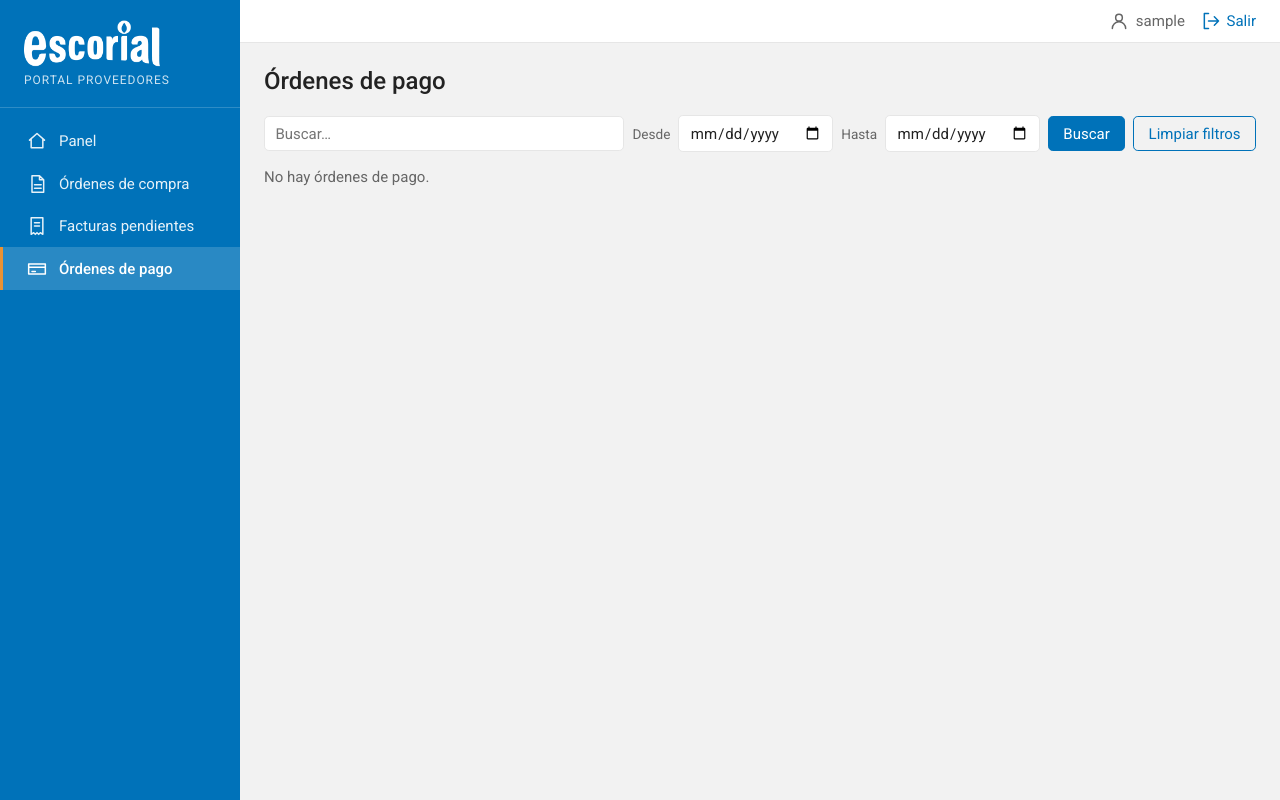
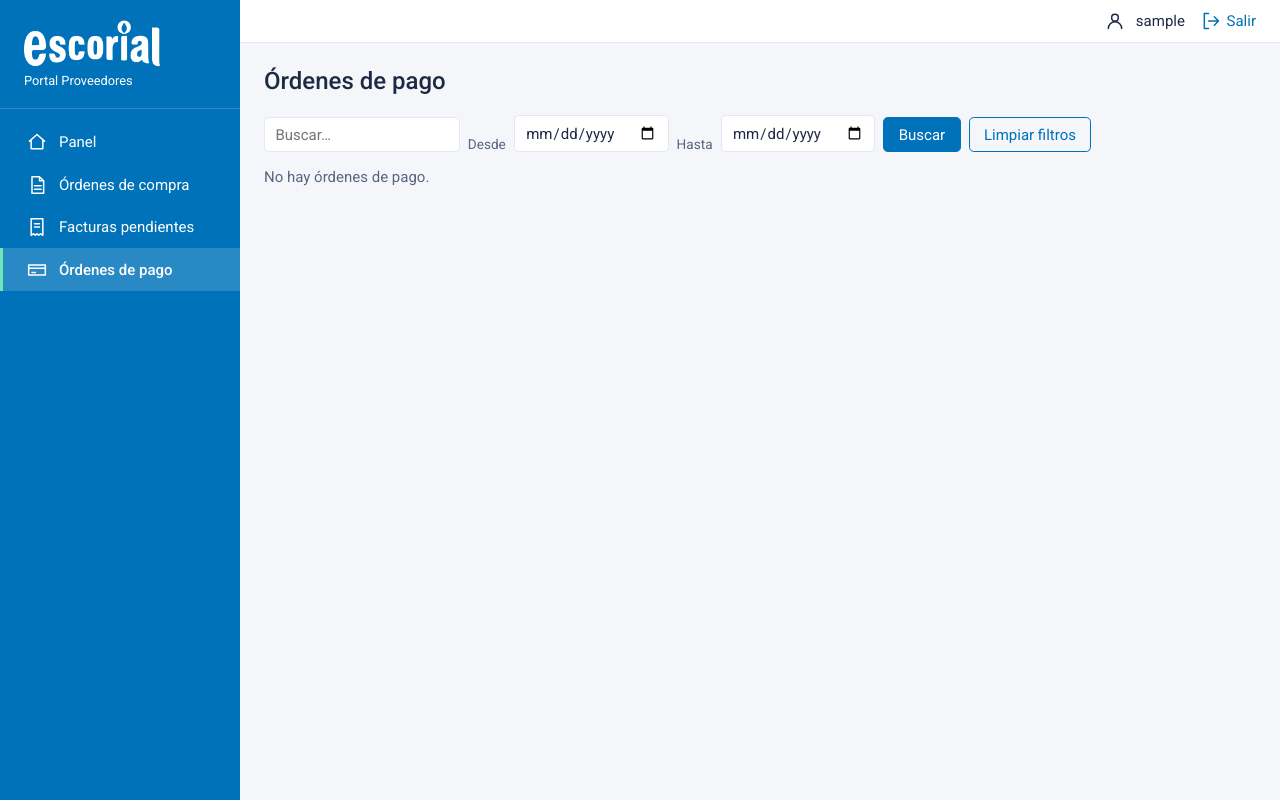
Before and after one commit to ESCORIAL-SAIC/PortalProveedores, an ASP.NET Core app: page /ordenes-pago in a window 1280 px wide. Run offline with ASP.NET Core 8, Linux system fonts and the light colour scheme; the visitor is signed in with stand-in values (Sample User, id 1); data that the repository does not hold is empty.

Commit message:
style: paleta con neutros navy, variables de estado y contrastes corregidos

```diff
--- a/PortalProveedores.Web/wwwroot/app.css
+++ b/PortalProveedores.Web/wwwroot/app.css
@@ -5,30 +5,46 @@
 :root {
     color-scheme: light dark;
     --azul: #0072b9;
+    --marca: #0072b9;
     --azul-osc: #005a93;
-    --naranja: #eb9233;
+    --naranja: #6ee7b7;
     --rojo: #e3001b;
-    --verde: #28a745;
-    --bg: #f2f2f2;
+    --rojo-t: #e3001b;
+    --verde: #1e7e34;
+    --bg: #f4f6fa;
     --card: #fff;
-    --texto: #222;
-    --suave: #666;
-    --borde: #e6e6e6;
-    --hover: #f6f9fc;
+    --texto: #1e2a44;
+    --suave: #5a6580;
+    --borde: #e3e7f0;
+    --hover: #eef2fb;
     --link: #0072b9;
+    --g-venc: #e3001b;
+    --g-warn: #c77700;
+    --g-azul: #0072b9;
+    --g-gris: #6b7690;
+    --g-ok: #1e7e34;
+    --tinte: 5%;
     --sidebar-w: 15rem;
 }
 
 @media (prefers-color-scheme: dark) {
     :root {
-        --bg: #14181d;
-        --card: #1e242b;
-        --texto: #e8eaed;
-        --suave: #9aa4ad;
-        --borde: #2e353d;
-        --hover: #252c34;
+        --marca: #0b4a75;
+        --bg: #0f1424;
+        --card: #182038;
+        --texto: #e8eaf2;
+        --suave: #9aa4c0;
+        --borde: #28324f;
+        --hover: #1f2945;
         --link: #5db4ee;
         --azul-osc: #004a78;
+        --rojo-t: #ff6b7d;
+        --g-venc: #ff6b7d;
+        --g-warn: #f5b942;
+        --g-azul: #4aa3e0;
+        --g-gris: #9aa4c0;
+        --g-ok: #4cc470;
+        --tinte: 8%;
     }
 }
 
@@ -63,7 +79,7 @@ h2 { font-size: 1.05rem; font-weight: 500; margin: 0 0 .75rem; }
 
 .sidebar .logo { color: #fff; text-decoration: none; display: block; padding: 1.25rem 1.5rem; border-bottom: 1px solid rgb(255 255 255 / .18); }
 .sidebar .logo img { display: block; width: 8.5rem; height: auto; }
-.sidebar .sub { font-size: .75rem; letter-spacing: .08em; text-transform: uppercase; opacity: .8; margin-top: .35rem; }
+.sidebar .sub { font-size: .8rem; margin-top: .35rem; }
 
 .sidebar nav { padding: .75rem 0; flex: 1; }
 
@@ -75,10 +91,9 @@ h2 { font-size: 1.05rem; font-weight: 500; margin: 0 0 .75rem; }
     color: #fff;
     text-decoration: none;
     border-left: 3px solid transparent;
-    opacity: .9;
 }
-.sidebar nav a:hover { background: rgb(255 255 255 / .1); opacity: 1; }
-.sidebar nav a.active { background: rgb(255 255 255 / .16); border-left-color: var(--naranja); font-weight: 500; opacity: 1; }
+.sidebar nav a:hover { background: rgb(255 255 255 / .1); }
+.sidebar nav a.active { background: rgb(255 255 255 / .16); border-left-color: var(--naranja); font-weight: 500; }
 
 .icono { width: 1.25rem; height: 1.25rem; flex: none; fill: none; stroke: currentColor; stroke-width: 1.8; stroke-linecap: round; stroke-linejoin: round; }
 
@@ -93,15 +108,22 @@ h2 { font-size: 1.05rem; font-weight: 500; margin: 0 0 .75rem; }
     border-bottom: 1px solid var(--borde);
 }
 .topbar .espacio { flex: 1; }
-.topbar .usuario { color: var(--suave); display: flex; align-items: center; gap: .4rem; }
+.topbar .usuario { display: flex; align-items: center; gap: .65rem; min-width: 0; }
+.topbar .avatar { width: 2rem; height: 2rem; border-radius: 50%; background: var(--azul); color: #fff; display: grid; place-items: center; font-weight: 500; font-size: .85rem; flex: none; }
+.topbar .avatar .icono { width: 1.1rem; height: 1.1rem; }
+.topbar .nombre { color: var(--texto); font-weight: 500; overflow: hidden; text-overflow: ellipsis; white-space: nowrap; max-width: 12rem; }
 .topbar .hamburguesa { display: none; cursor: pointer; padding: .25rem; }
+.nav-toggle:focus-visible ~ .contenido .hamburguesa { outline: 2px solid var(--link); }
+
+.pie { display: flex; gap: 1rem; flex-wrap: wrap; padding: .9rem 1.5rem; border-top: 1px solid var(--borde); color: var(--suave); font-size: .8rem; }
+.pie .espacio { flex: 1; }
 
 .backdrop { display: none; }
 
 main { padding: 1.5rem; width: 100%; max-width: 90rem; margin: 0 auto; flex: 1; }
 
 /* Sin sesión (login): sin sidebar. */
-.solo { min-height: 100vh; display: grid; place-items: center; padding: 1rem; background: var(--azul); }
+.solo { min-height: 100vh; display: grid; place-items: center; padding: 1rem; background: var(--marca); }
 .solo main { padding: 0; max-width: 24rem; }
 
 @media (max-width: 900px) {
@@ -179,16 +234,24 @@ button.sec:hover:not(:disabled) { background: var(--hover); }
 button.link { background: none; border: 0; padding: 0; color: var(--link); display: flex; align-items: center; gap: .35rem; }
 button.link:hover { background: none; text-decoration: underline; }
 
-.filtros { display: flex; align-items: center; gap: .5rem; margin-bottom: 1rem; flex-wrap: wrap; }
-.filtros input { flex: 1; min-width: 12rem; max-width: 24rem; }
+.filtros { display: flex; align-items: end; gap: .5rem; margin-bottom: 1rem; flex-wrap: wrap; }
+.campo { display: grid; gap: .25rem; }
+.campo.grow { flex: 1; min-width: 12rem; max-width: 22rem; }
+.campo.grow input { width: 100%; }
 
 .login { display: grid; gap: .4rem; }
 .login h1 { margin-bottom: .5rem; }
 .login label { font-size: .85rem; color: var(--suave); margin-top: .5rem; }
-.login button { margin-top: 1rem; background: var(--naranja); border-color: var(--naranja); color: #1a1a1a; font-weight: 500; }
-.login button:hover:not(:disabled) { background: #d9801c; }
-.login .logo-login { background: var(--azul); margin: -1rem -1.25rem 1rem; padding: 1.25rem; border-radius: .5rem .5rem 0 0; }
+.login button { margin-top: 1rem; }
+.login .logo-login { background: var(--marca); margin: -1rem -1.25rem 1rem; padding: 1.25rem; border-radius: .5rem .5rem 0 0; }
 .login .logo-login img { display: block; width: 9rem; margin: 0 auto; }
+.aviso-login { margin: 0 0 .5rem; padding: .6rem .75rem; border-left: 4px solid var(--rojo-t); border-radius: .3rem; background: color-mix(in srgb, var(--rojo-t) var(--tinte), var(--card)); font-size: .9rem; }
+.pw { position: relative; display: grid; }
+.pw input { padding-right: 5rem; }
+.pw .ver { position: absolute; inset: 0 0 0 auto; margin: 0; background: none; border: 0; border-radius: 0 .3rem .3rem 0; color: var(--link); padding: 0 .75rem; font-size: .85rem; }
+.pw .ver:hover:not(:disabled) { background: none; text-decoration: underline; }
+.pw .ver:focus-visible { outline-offset: -2px; }
+input::-ms-reveal { display: none; }
 
 /* ---------- Tablas ---------- */
 .tabla-wrap { overflow-x: auto; }
@@ -224,7 +301,6 @@ a.descargar:hover { background: var(--hover); }
 .paginador { display: flex; align-items: center; gap: .75rem; padding: .75rem 0 0; color: var(--suave); flex-wrap: wrap; }
 .paginador .espacio { flex: 1; }
 .filtros label { color: var(--suave); font-size: .85rem; }
-.filtros input[type=date] { flex: none; min-width: 0; }
 
 /* ---------- Carga: skeletons, spinner, reconexión ---------- */
 .solo-lectores { position: absolute; width: 1px; height: 1px; overflow: hidden; clip-path: inset(50%); white-space: nowrap; }
--- a/PortalProveedores.Web/wwwroot/charts.js
+++ b/PortalProveedores.Web/wwwroot/charts.js
@@ -6,13 +6,17 @@ window.portalCharts = {
         const el = document.getElementById(id);
         if (!el) return;
         this._inst[id]?.destroy();
-        const oscuro = matchMedia('(prefers-color-scheme: dark)').matches;
-        const texto = oscuro ? '#9aa4ad' : '#666';
-        const grilla = oscuro ? '#2e353d' : '#e6e6e6';
+        const css = getComputedStyle(document.documentElement);
+        const v = n => css.getPropertyValue(n).trim();
+        const texto = v('--suave');
+        const grilla = v('--borde');
+        // colores: hex o nombre de estado (venc, warn, azul, gris) -> --g-<nombre>.
+        const pinta = c => c.startsWith('#') ? c : v('--g-' + c);
+        const fondo = Array.isArray(colores) ? colores.map(pinta) : pinta(colores);
         const circular = tipo === 'doughnut';
         this._inst[id] = new Chart(el, {
             type: tipo,
-            data: { labels: etiquetas, datasets: [{ label: titulo, data: datos, backgroundColor: colores, borderRadius: circular ? 0 : 4 }] },
+            data: { labels: etiquetas, datasets: [{ label: titulo, data: datos, backgroundColor: fondo, borderColor: v('--card'), borderWidth: 2, borderRadius: circular ? 0 : 4 }] },
             options: {
                 responsive: true,
                 maintainAspectRatio: false,
```
Also changed, not shown: other parts of PortalProveedores.Web/wwwroot/app.css (+67 -20 lines).
